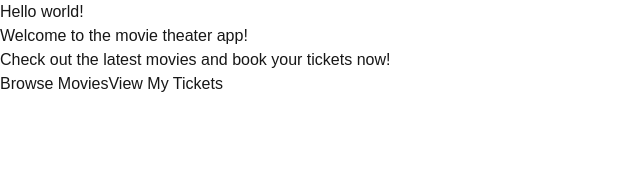
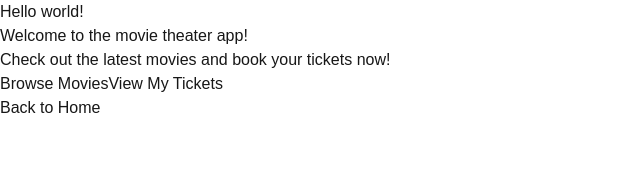
Before and after one commit to jonahhess/movie-theater, a Next.js app in the folder client/user-site/: page / in a window 1280 px wide. Shown: the top 186 px of the page, without its empty margins (0-640 px from the left). Built offline with nearby package versions, Linux system fonts and the light colour scheme.

Commit message:
added convenient back to home button

```diff
--- a/client/user-site/app/layout.tsx
+++ b/client/user-site/app/layout.tsx
@@ -1,6 +1,7 @@
 import type { Metadata } from "next";
 import { Geist, Geist_Mono } from "next/font/google";
 import "./globals.css";
+import Link from "next/dist/client/link";
 
 const geistSans = Geist({
   variable: "--font-geist-sans",
@@ -23,7 +24,9 @@ export default function RootLayout({ children }: LayoutProps<"/">) {
       lang="en"
       className={`${geistSans.variable} ${geistMono.variable} h-full antialiased`}
     >
-      <body className="min-h-full flex flex-col">{children}</body>
+      <body className="min-h-full flex flex-col">{children}
+        <Link href="/">Back to Home</Link>
+      </body>
     </html>
   );
 }
```
